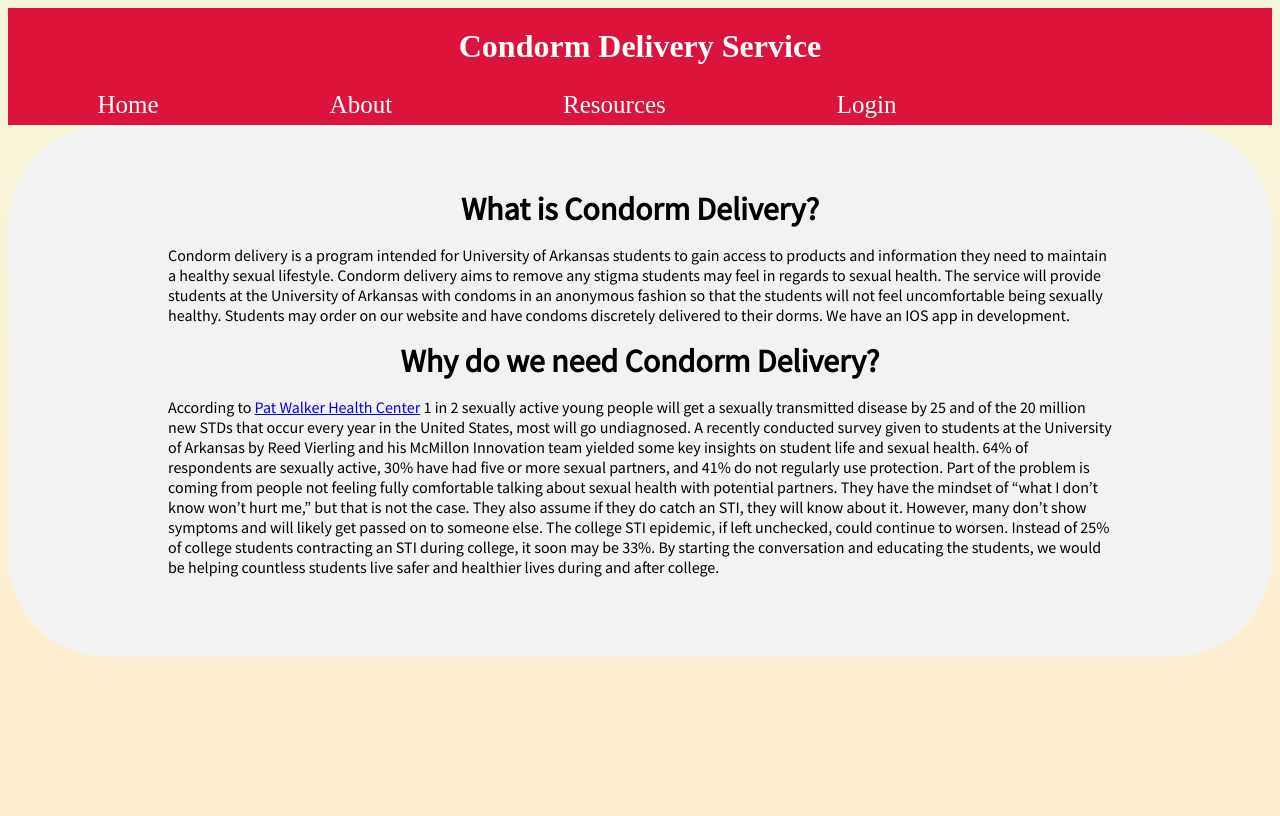
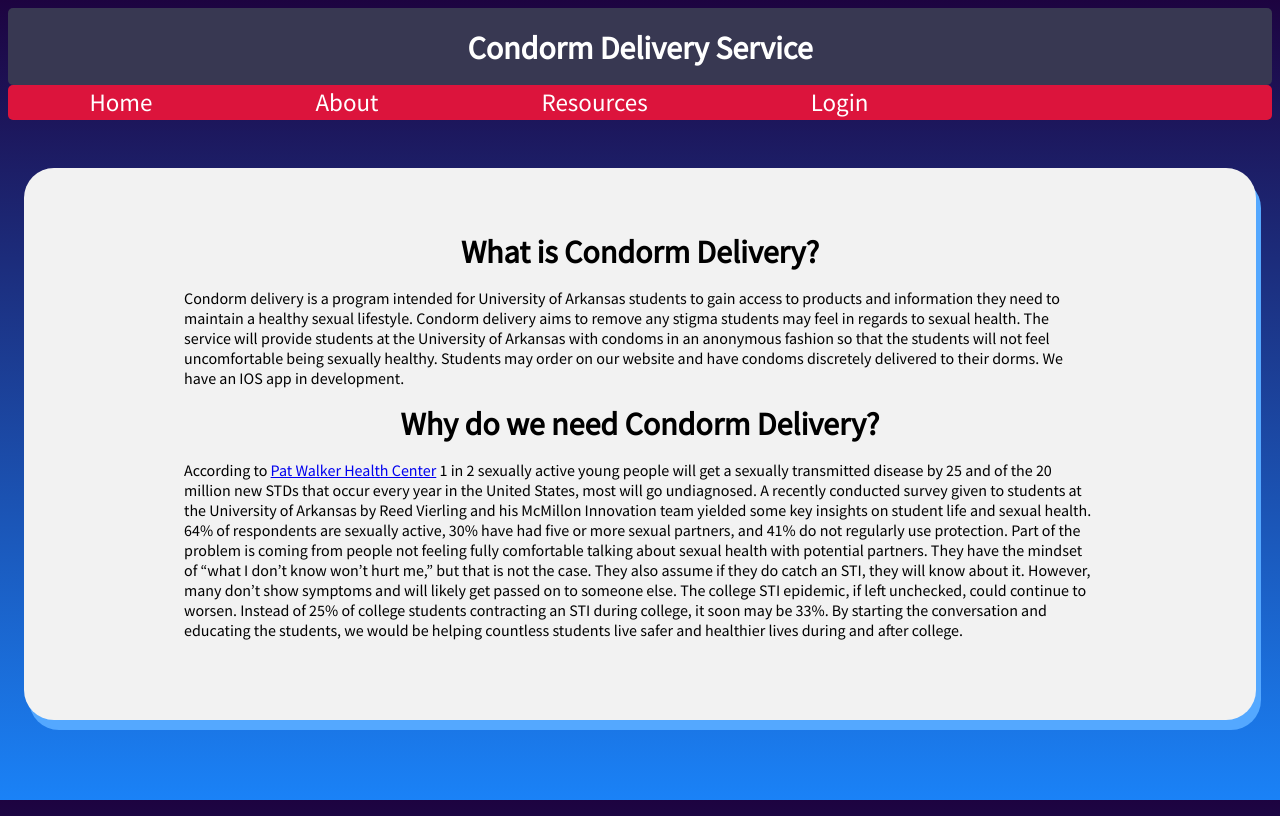
Before and after one commit to COZMIKDX/Group-5-Capstone, a Flask app: page / in a window 1280 px wide. Run offline with Flask 2, Linux system fonts and the light colour scheme.

Commit message:
Trying out a blue gradient background now.

```diff
--- a/Condorm Website Design/static/css/common.css
+++ b/Condorm Website Design/static/css/common.css
@@ -8,7 +8,9 @@ form {
     background: transparent;
 }
 html {
-    background: linear-gradient(to bottom, beige, blanchedalmond);
+    /*background: linear-gradient(to bottom, beige, blanchedalmond);*/
+    background: -webkit-linear-gradient(top, #1d0340, #1a82f7); /* Cooler looking gradient. Old color 2F2727 */
+    background-attachment: fixed; /* Fixes the background cutting off after resizing the window */
     background-size: cover;
     background-repeat: no-repeat;
     /*height: 100%;
@@ -101,7 +103,8 @@ select {
 #navbar {
     grid-area: navbar;
     background-color: crimson;
-    height: 40px;
+    border-radius: 5px;
+    height: 35px;
     overflow-x: hidden; /* Disable horizontal scroll */
     /*padding-top: 20px;
     padding-left: 0;
@@ -110,13 +113,14 @@ select {
 }
 #header {
     grid-area: header;
-
     height: 37px;
     padding: 20px;
     margin: 0;
-    background-color: crimson;
+    background-color: #383852;
+    border-radius: 5px;
     color: white;
     text-align: center;
+    font-family: 'Source Sans Pro', sans-serif;
 }
 /* I put this in the stylesheet specific to the html file
 #id-for-content {
@@ -131,9 +135,11 @@ select {
     display: grid;
     /*grid-template-columns: repeat(auto-fill, 1fr);*/
     grid-auto-columns: auto;
+    grid-template-rows: 35px;
     grid-template-areas:
     "home about resources login update logout";
     text-align: center;
+    font-family: 'Source Sans Pro', sans-serif;
 }
 #home {
     grid-area: home
@@ -162,7 +168,8 @@ li {
     text-align: center:
 }
 #navbar a {
-    padding: 6px 8px 6px 16px;
+    /*padding: 6px 8px 6px 16px;*/
+    padding: 1px;
     text-decoration: none;
     font-size: 25px;
     color: white;
@@ -178,11 +185,12 @@ li {
     /* margin-right: 10em; */
     grid-area: content;
     background-color: #f2f2f2;
+    box-shadow: 5px 10px #54a8ff;
     padding: 4em 10em;
-    /* margin-left: 10em; */
-    /* margin-right: 10em; */
-    /* margin-top: 6em; */
+    margin-left: 1em;
+    margin-right: 1em;
+    margin-top: 3em;
     /* margin-bottom: 6em; */
-    border-radius: 100px;
+    border-radius: 30px;
     font-family: 'Source Sans Pro', sans-serif;
 }
```
